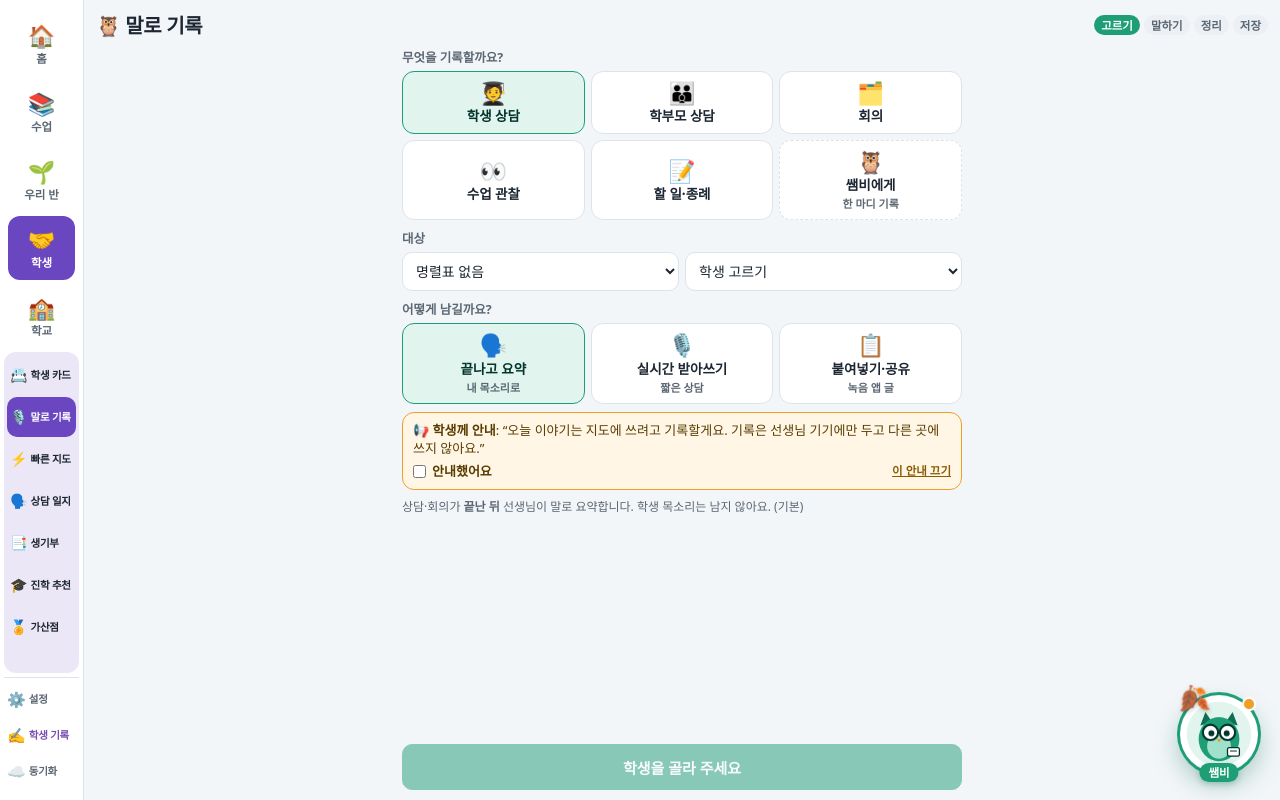
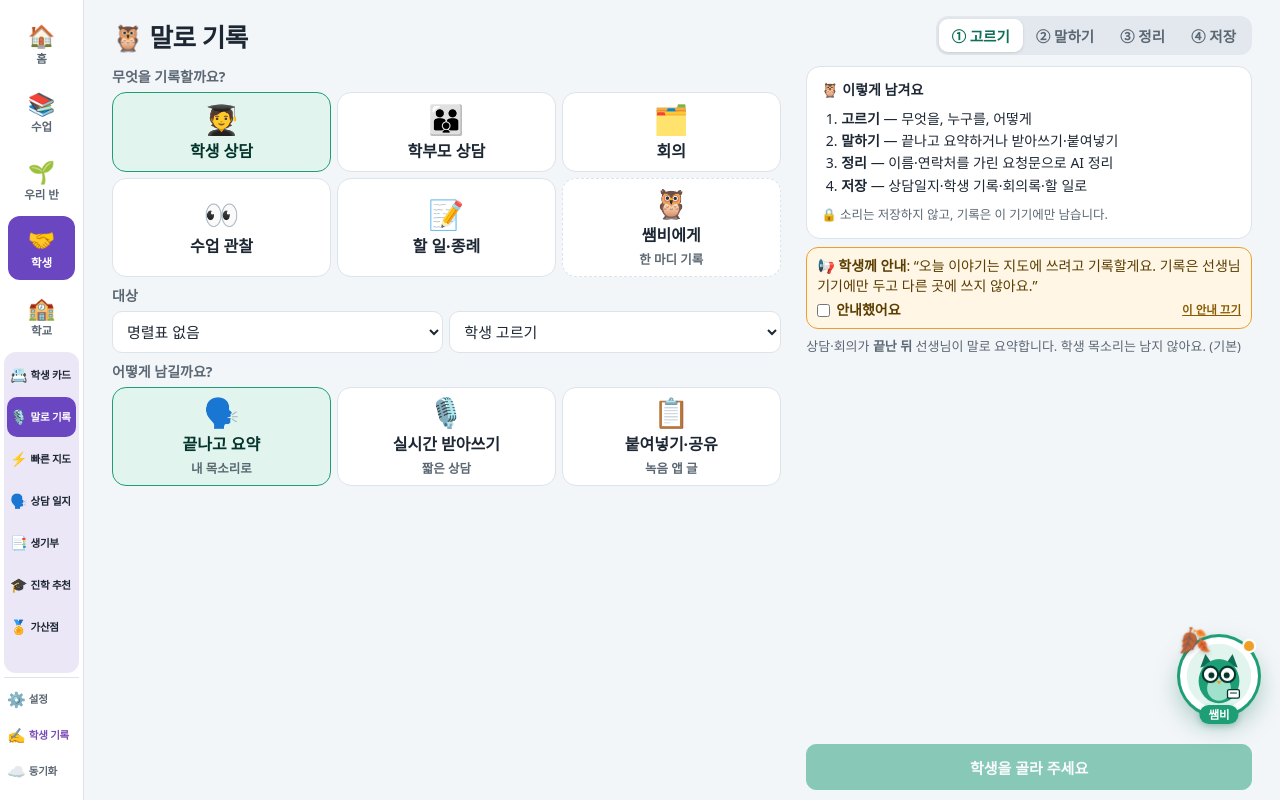
Before and after one commit to ssam-tools/t_tools, a plain HTML site: page apps/voice/index.html in a window 1280 px wide. Drawn offline with Linux system fonts and the light colour scheme; a web font is replaced by a local one.

Commit message:
v1.27.0 말로 기록 새 단장 (PLAN_다듬기 2단계)
Co-Authored-By: Claude Opus 5.5 <noreply@anthropic.com>
Claude-Session: https://claude.ai/code/session_016CytiEKm3wZ25xzakyBMyj

```diff
--- a/apps/voice/index.html
+++ b/apps/voice/index.html
@@ -72,17 +72,40 @@
   .fl button{font:inherit;border:1.5px solid var(--line);background:var(--card);color:var(--ink);border-radius:12px;padding:8px 4px;cursor:pointer;font-size:13px;font-weight:800;display:flex;flex-direction:column;align-items:center;gap:2px}
   .fl button i{font-style:normal;font-size:20px}
   .block{margin:auto;text-align:center;font-size:15px;line-height:1.6;color:var(--sub)}
-  @media (min-width:760px){ main{width:min(560px,100%);margin:0 auto} }
+  /* PLAN_다듬기 2단계: 다른 도구와 같은 크기·탭 모양, 넓은 화면 2단 */
+  body{padding:clamp(10px,2vh,20px) clamp(12px,3vw,28px) calc(10px + env(safe-area-inset-bottom,0px));gap:clamp(8px,1.4vh,12px)}
+  header h1{font-size:clamp(19px,3.2vh,26px)}
+  .stp{display:inline-flex;gap:0;padding:3px;background:var(--u-seg,#e4eaf0);border-radius:12px;font-size:clamp(12.5px,1.9vh,14.5px);font-weight:700}
+  .stp span{background:transparent;border-radius:9px;padding:6px 13px;color:var(--sub);white-space:nowrap}
+  .stp span.on{background:var(--card);color:#0F6E56;box-shadow:0 1px 3px rgba(0,0,0,.12)}
+  .lb{font-size:14px;margin-bottom:-2px}
+  .kinds button,.ways button{font-size:clamp(14.5px,2vh,17px);min-height:clamp(66px,10vh,92px);gap:3px;border-radius:14px}
+  .kinds button i,.ways button i{font-size:clamp(24px,3.6vh,34px)}
+  .kinds button small,.ways button small{font-size:12.5px}
+  .row select,.row input[type=text],.row input[type=date]{font-size:15px;padding:9px 10px}
+  .note{font-size:13px}
+  .consent{font-size:14px}
+  .how{display:none;background:var(--card);border:1px solid var(--line);border-radius:14px;padding:12px 14px;font-size:14px;line-height:1.6}
+  .how ol{margin:6px 0 6px 20px}.how small{color:var(--sub);font-size:12.5px}
+  #s1 .c1,#s1 .c2{display:flex;flex-direction:column;gap:8px;min-height:0}
+  #s1 .c1{flex:none}#s1 .c2{flex:1}
+  @media (min-width:900px) and (min-height:460px){
+    #s1{display:grid;grid-template-columns:minmax(0,1.5fr) minmax(300px,1fr);gap:clamp(14px,2vw,26px);align-items:stretch}
+    #s1 .c2{justify-content:flex-start}.how{display:block}
+    section:not(#s1){max-width:1100px}
+  }
+  @media (max-width:600px){ header{flex-wrap:wrap} .kinds button,.ways button{font-size:14px;min-height:62px;letter-spacing:-.03em} .stp span{padding:5px 8px} }
 </style>
 </head>
 <body>
 <header>
   <div><a class="back" href="../../">← 쌤 노트</a><h1>🦉 말로 기록</h1></div>
-  <div class="stp" id="stp"><span>고르기</span><span>말하기</span><span>정리</span><span>저장</span></div>
+  <div class="stp seg" id="stp" aria-label="단계"><span>① 고르기</span><span>② 말하기</span><span>③ 정리</span><span>④ 저장</span></div>
 </header>
 <main id="m">
   <!-- ① 고르기 -->
   <section id="s1">
+    <div class="c1">
     <div id="shared" class="draft" hidden></div>
     <div id="draftBox" class="draft" hidden></div>
     <div class="lb">무엇을 기록할까요?</div>
@@ -91,9 +114,13 @@
     <div class="row" id="tgt"></div>
     <div class="lb">어떻게 남길까요?</div>
     <div class="ways" id="ways"></div>
+    </div>
+    <div class="c2">
+    <div class="how"><b>🦉 이렇게 남겨요</b><ol><li><b>고르기</b> — 무엇을, 누구를, 어떻게</li><li><b>말하기</b> — 끝나고 요약하거나 받아쓰기·붙여넣기</li><li><b>정리</b> — 이름·연락처를 가린 요청문으로 AI 정리</li><li><b>저장</b> — 상담일지·학생 기록·회의록·할 일로</li></ol><small>🔒 소리는 저장하지 않고, 기록은 이 기기에만 남습니다.</small></div>
     <div id="consent" class="consent" hidden></div>
     <p class="note" id="wayNote"></p>
     <div class="go"><button type="button" class="btn p" id="start">시작 →</button></div>
+    </div>
   </section>
 
   <!-- ② 말하기 -->
--- a/shared/tt.js
+++ b/shared/tt.js
@@ -7,7 +7,7 @@
    저장 이름 규칙: 반드시 "tt_"로 시작합니다. 그래야 전체 백업에 함께 들어갑니다. */
 var TT = (function(){
   "use strict";
-  var VERSION = "1.26.0";
+  var VERSION = "1.27.0";
   var BASE = (function(){                       // 도구 모음의 맨 위 주소 (shared 폴더의 한 칸 위)
     var s = document.currentScript && document.currentScript.src;
     try{ return new URL("../", s).href; }catch(e){ return "./"; }
--- a/sw.js
+++ b/sw.js
@@ -5,7 +5,7 @@
    그래야 새로 올린 화면 파일과 예전 공통 파일이 섞여 화면이 비는 일이 없습니다. */
 importScripts('shared/tools.js');
 TT_PACKS.forEach(p => { try { importScripts(p.file); } catch (e) {} });   // 교과 팩 도구도 오프라인 저장
-const CACHE = 'tt-files-v77';
+const CACHE = 'tt-files-v78';
 const CORE = ['./', 'manifest.webmanifest', 'assets/icon-192.png', 'assets/icon-512.png',
               'shared/look.css', 'shared/tt.css', 'shared/tt.js', 'shared/tools.js', ...TT_PACKS.map(p => p.file), 'shared/board.js', 'shared/mytodo.js', 'shared/today.js', 'shared/clock.js', 'shared/meal.js', 'shared/vaultui.js', 'shared/vault.js', 'shared/notes.js', 'shared/guidelogic.js', 'shared/theme.css', 'shared/calendar.js', 'shared/mathgen.js', 'shared/comci.js', 'shared/hwpx.js', 'shared/auto.js', 'shared/fonts.css', 'shared/fill.js', 'shared/libd.js', 'shared/voice.js', 'shared/mask.js', 'shared/ssambi.js', 'shared/ink.js', 'shared/follow.js', 'shared/exam-data.js', 'shared/challenge.js', 'shared/concepts.js', 'shared/sync.html', 'apps/tardy/absence-form.hwpx', 'apps/kread/data.js', 'shared/qr.js', 'shared/keys.js', 'shared/joy.js'];
 // 글꼴 파일(shared/fonts/)은 미리 받지 않고, 그 글꼴을 골라 처음 쓸 때 저장해 둡니다(아래 fetch).
```
Also changed, not shown: 2 other files.
